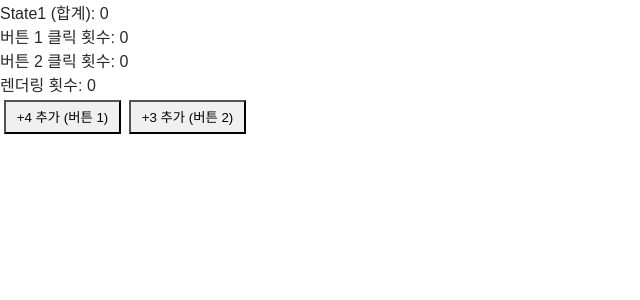
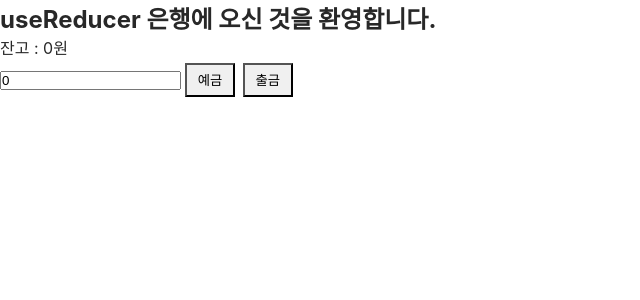
Before and after one commit to nohssam/2024_react01, a React (Create React App) app: page / in a window 1280 px wide. Shown: the top 300 px of the page, without its empty margins (0-640 px from the left). Built offline with nearby package versions, Linux system fonts and the light colour scheme.

Commit message:
reducer 예제

```diff
--- a/src/components/step24/UseReducerTest.jsx
+++ b/src/components/step24/UseReducerTest.jsx
@@ -1,8 +1,5 @@
 import React, { useReducer, useState } from 'react';
 
-// reducer - state를 업데이트하는 함수
-// dispatch - state 업데이트를 위한 요구
-// action - 요구의 내용
 const reducer = (state, action) => {
   console.log('reducer 실행 전 상태:', state);
   switch (action.type) {
--- a/src/index.js
+++ b/src/index.js
@@ -48,8 +48,8 @@ import RefTest01 from './components/step21/RefTest01';
 import RefTest02 from './components/step21/RefTest02';
 import RefTest03 from './components/step21/RefTest03';
 import RefTest04 from './components/step21/RefTest04';
-import ContextTest from './components/step22/ContextTest';
-import UseIdTest from './components/step23/UseIdTest';
+import UseIdTest from './components/step22/UseIdTest';
+import UseIdTest2 from './components/step22/UseIdTest2';
 import UseReducerTest from './components/step24/UseReducerTest';
 
 
@@ -77,6 +77,6 @@ const root = ReactDOM.createRoot(document.getElementById('root'));
 // ]
 root.render(
 
-  <RefTest04 />
+  <UseReducerTest />
 );
 reportWebVitals();
```
Also changed, not shown: src/components/step23/ContextTest.jsx (renamed from src/components/step22/ContextTest.jsx, +5 -5 lines), src/components/step23/Page.jsx (renamed from src/components/step22/Page.jsx, +5 -5 lines), src/components/step22/UseIdTest.jsx (renamed from src/components/step23/UseIdTest.jsx), src/components/step22/UseIdTest2.jsx (renamed from src/components/step23/UseIdTest2.jsx), src/components/step23/Content.jsx (renamed from src/components/step22/Content.jsx), src/components/step23/Footer.jsx (renamed from src/components/step22/Footer.jsx), src/components/step23/Header.jsx (renamed from src/components/step22/Header.jsx), src/components/step23/contextTest.css (renamed from src/components/step22/contextTest.css).
